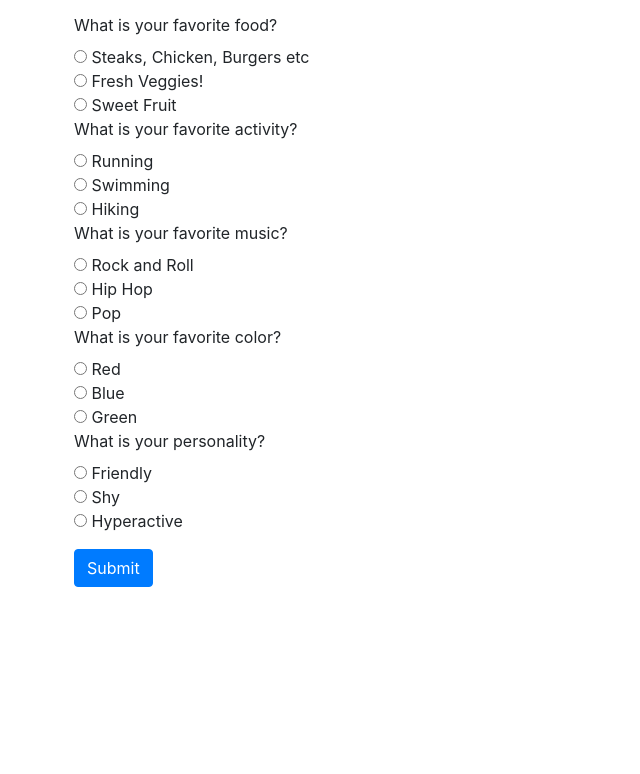
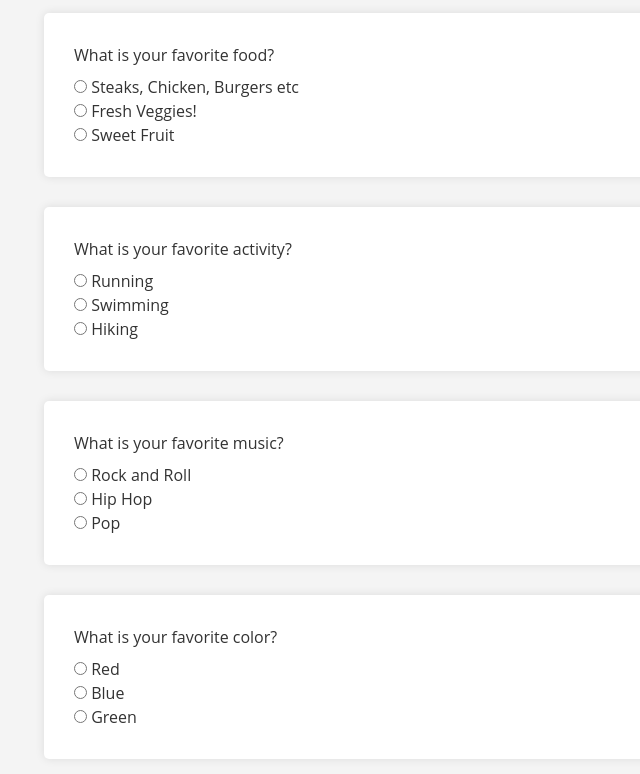
Before and after one commit to JBShaffer91/practice-quiz, a plain HTML site: page index.html in a window 1280 px wide. Shown: the part 83-857 px from the top of the page, without its empty margins (11-651 px from the left). Before the commit the page ends 800 px from the top, so only its background shows below. Drawn offline with nearby package versions, Linux system fonts and the light colour scheme.

Commit message:
add basic styles to stylesheet, try using vanilla js but stuck with jquery for now

```diff
--- a/css/styles.css
+++ b/css/styles.css
@@ -0,0 +1,74 @@
+body {
+  font-family: "Open Sans", sans-serif;
+  font-size: 16px;
+  line-height: 1.5;
+  color: #333;
+  background: #f4f4f4;
+}
+
+.container {
+  width: 100%;
+  max-width: 1200px;
+  margin: 0 auto;
+  padding: 0 15px;
+}
+
+.row {
+  display: flex;
+  flex-wrap: wrap;
+  margin: 0 -15px;
+}
+
+.col {
+  flex: 0 0 100%;
+  max-width: 100%;
+  padding: 0 15px;
+}
+
+.food {
+  background: #fff;
+  padding: 30px;
+  border-radius: 5px;
+  box-shadow: 0 0 10px rgba(0, 0, 0, 0.1);
+  margin-bottom: 30px;
+}
+
+.activity {
+  background: #fff;
+  padding: 30px;
+  border-radius: 5px;
+  box-shadow: 0 0 10px rgba(0, 0, 0, 0.1);
+  margin-bottom: 30px;
+}
+
+.music {
+  background: #fff;
+  padding: 30px;
+  border-radius: 5px;
+  box-shadow: 0 0 10px rgba(0, 0, 0, 0.1);
+  margin-bottom: 30px;
+}
+
+.color {
+  background: #fff;
+  padding: 30px;
+  border-radius: 5px;
+  box-shadow: 0 0 10px rgba(0, 0, 0, 0.1);
+  margin-bottom: 30px;
+}
+
+.personality {
+  background: #fff;
+  padding: 30px;
+  border-radius: 5px;
+  box-shadow: 0 0 10px rgba(0, 0, 0, 0.1);
+  margin-bottom: 30px;
+}
+
+#result {
+  background: #fff;
+  padding: 30px;
+  border-radius: 5px;
+  box-shadow: 0 0 10px rgba(0, 0, 0, 0.1);
+  margin-bottom: 30px;
+}
--- a/index.html
+++ b/index.html
@@ -10,7 +10,7 @@
   <body>
     <div class="container">
       <div class="row">
-        <div class="col-md-12">
+        <div class="col">
           <h1>What Type of Dog Are You?</h1>
           <p>Take this quiz to find out!</p>
           <form>
@@ -79,6 +79,8 @@
             <button type="button" class="btn btn-primary" onclick="dogType()">Submit</button>
           </form>
           <div id="result"></div>
+            <button id="tryAgain" class="btn btn-secondary">Try Again</button>
+          </div>
         </div>
       </div>
     </div>
--- a/js/scripts.js
+++ b/js/scripts.js
@@ -1,13 +1,11 @@
 event.preventDefault();
 function dogType() {
-  // Get the values of the selected radio buttons
   let food = $("input[name='food']:checked").val();
   let activity = $("input[name='activity']:checked").val();
   let music = $("input[name='music']:checked").val();
   let color = $("input[name='color']:checked").val();
   let personality = $("input[name='personality']:checked").val();
 
-  // Use the values to determine the user's dog type
   let dogType;
   if (food === "meat" && activity === "running" && music === "rock" && color === "red" && personality === "friendly") {
       dogType = "Golden Retriever";
@@ -19,6 +17,12 @@ function dogType() {
       dogType = "Other";
   }
 
-  // Display the result
   $("#result").html("You are a " + dogType + "!");
 }
+
+document.getElementById("tryAgain").addEventListener("click", function(){
+  let form = document.querySelector("form");
+  form.reset();
+
+  document.getElementById("result").innerHTML = "";
+});
```
